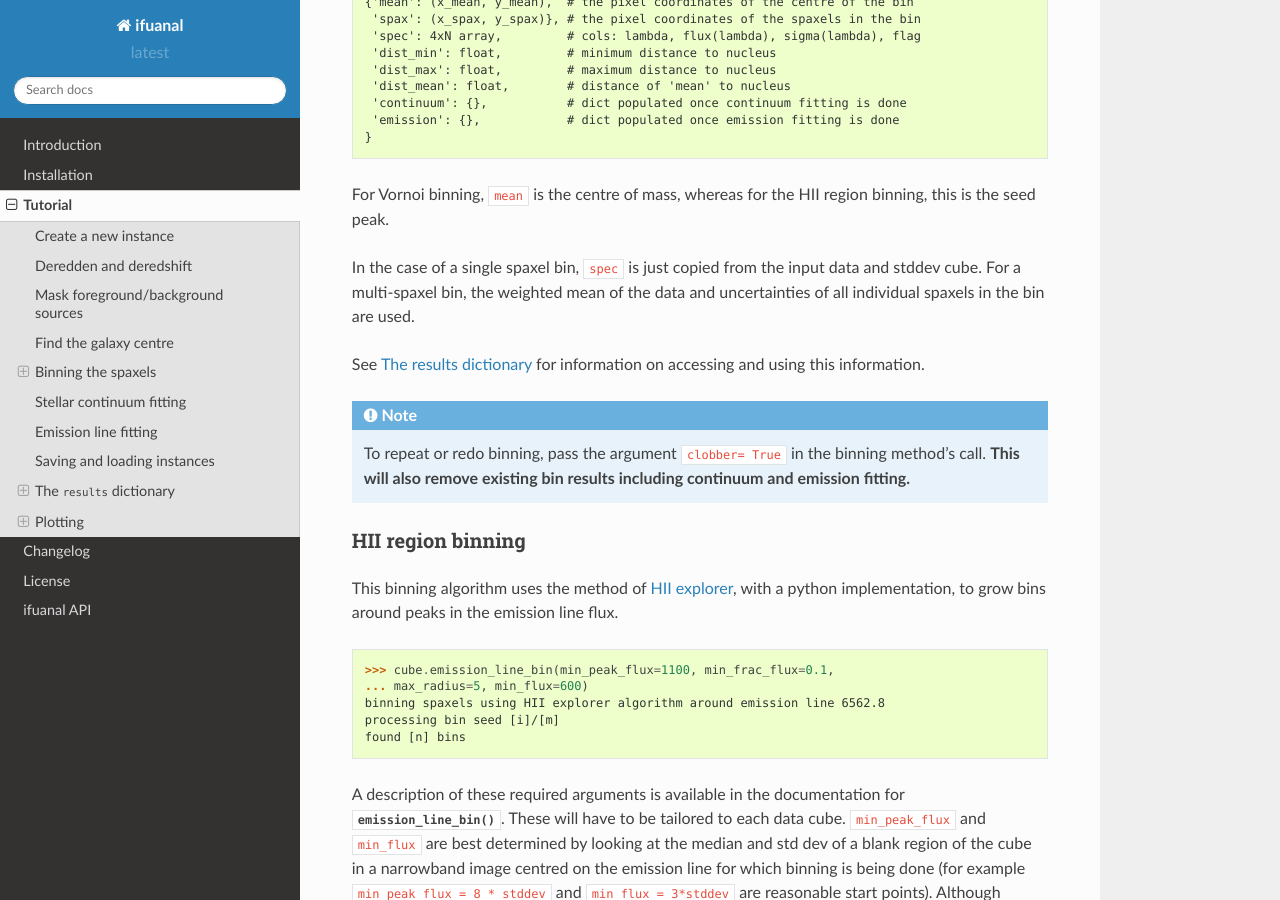
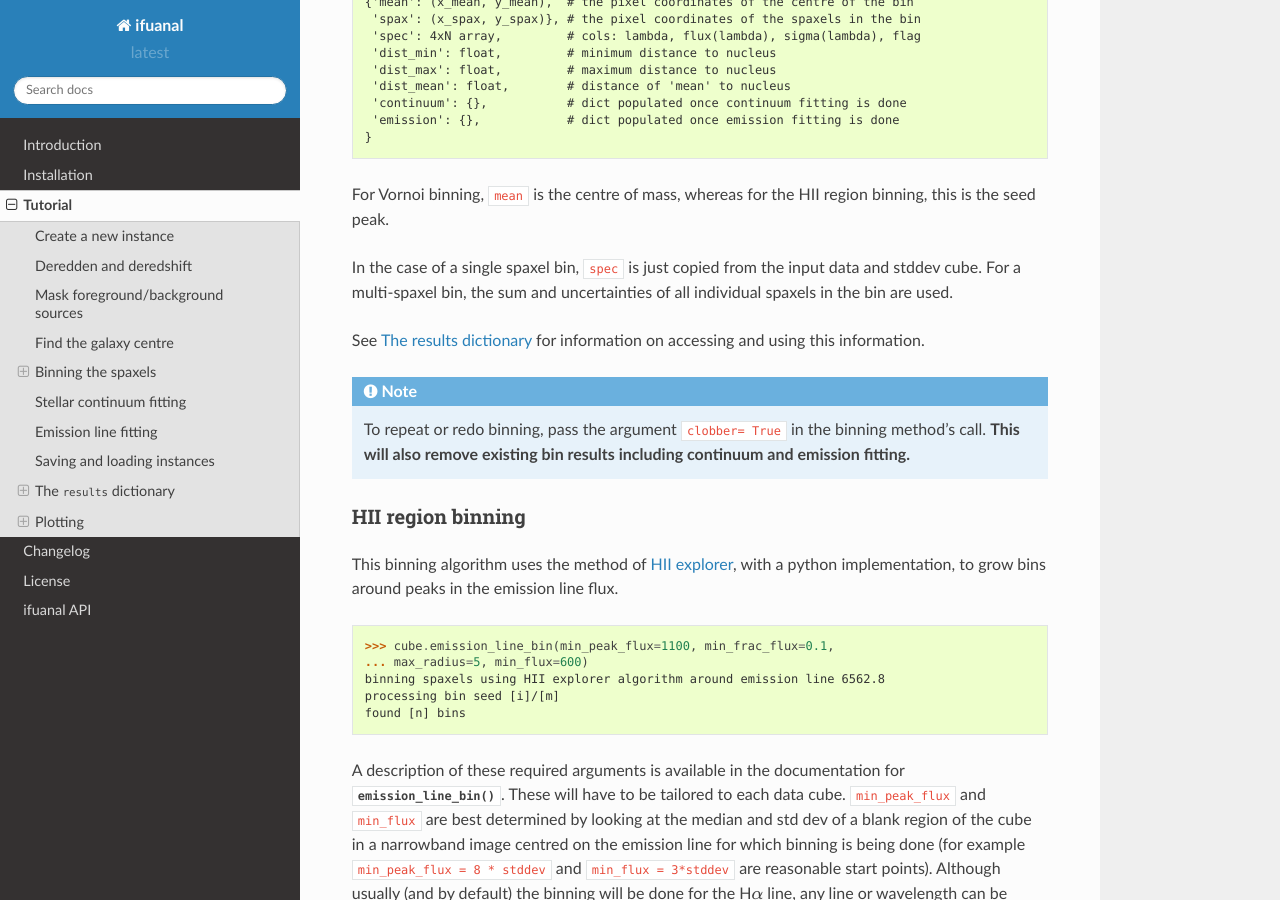
Before and after one commit to Lyalpha/ifuanal, a Sphinx documentation site: the page built from docs/tutorial.rst, in a window 1280 px wide and 900 px high, scrolled down 3958 px. Built offline with Sphinx 7.4.7 and the Read the Docs theme 2.0.0, drawn with Linux system fonts in a browser that asks for light colours.

Commit message:
Update tutorial text on multi-spaxel bin

```diff
--- a/docs/tutorial.rst
+++ b/docs/tutorial.rst
@@ -202,8 +202,8 @@ information is stored as follows for bin number ``bn``: ::
 For Vornoi binning, ``mean`` is the centre of mass, whereas for the HII region
 binning, this is the seed peak.
 
-In the case of a single spaxel bin, ``spec`` is just copied from the input data
-and stddev cube. For a multi-spaxel bin, the weighted mean of the data and
+In the case of a single spaxel bin, ``spec`` is just copied from the
+input data and stddev cube. For a multi-spaxel bin, the sum and
 uncertainties of all individual spaxels in the bin are used.
 
 See :ref:`results-dict` for information on accessing and using this information.
```
